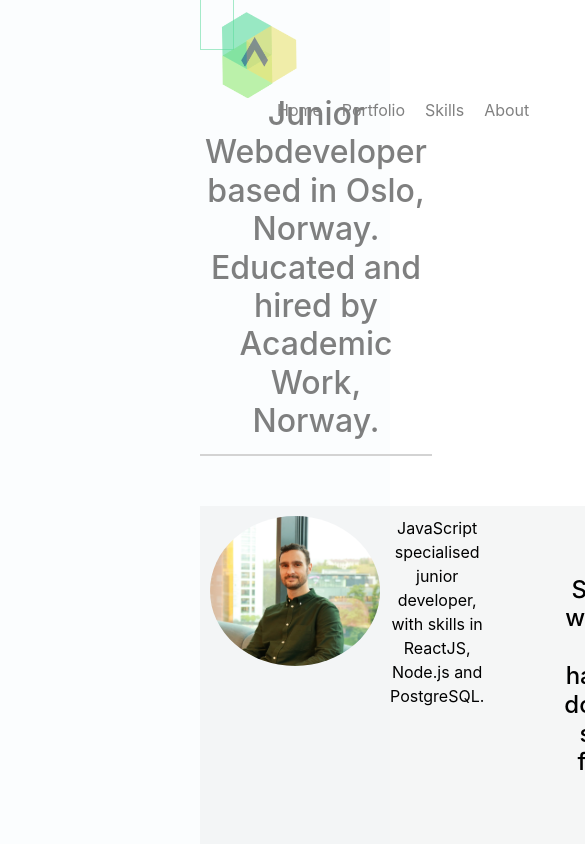
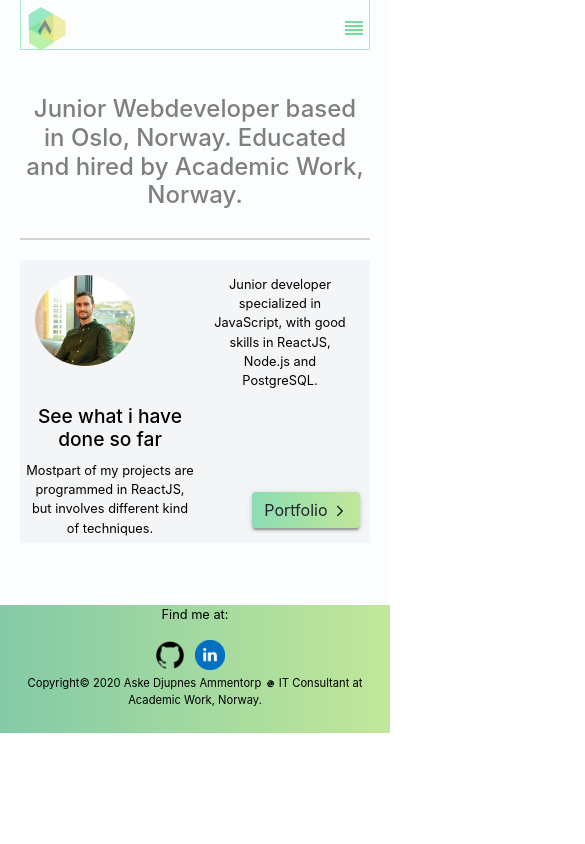
Before and after one commit to Djuppi/My-portfolio-page, a React (Create React App) app: page / in a window 390 px wide. Shown: the top 844 px of the page, 585 px wide, since content can reach past the window. Built offline with nearby package versions, Linux system fonts and the light colour scheme.

Commit message:
Mobile version done

```diff
--- a/package.json
+++ b/package.json
@@ -16,7 +16,7 @@
     "react": "^16.12.0",
     "react-bootstrap": "^1.0.0-beta.16",
     "react-dom": "^16.12.0",
-    "react-icons": "^3.8.0",
+    "react-icons": "^3.9.0",
     "react-router-dom": "^5.1.2",
     "react-scripts": "3.3.0"
   },
--- a/src/App.js
+++ b/src/App.js
@@ -10,16 +10,62 @@ import About from './components/About';
 import Skills from './components/Skills';
 import Details from './components/Details'
 import format from 'date-fns/format'
-import { DiClojureAlt } from 'react-icons/di'
+import { DiClojureAlt } from 'react-icons/di';
+import { MdReorder, MdHome, MdLaptopWindows, MdLightbulbOutline } from 'react-icons/md';
+import { IoMdInformationCircleOutline } from 'react-icons/io'
 
-function App() {
+
+class App extends React.Component {
+  constructor(props) {
+    super(props);
+
+    this.state = {
+      dropdown: '',
+      isClicked: true
+    }
+  }
+
+  async handleDropdown () {
+    const { isClicked } = this.state;
+    this.setState({ isClicked: !isClicked})
+    if(isClicked) {
+      await this.setState({
+        dropdown: "visible-dropdown"
+      })
+    } else {
+      this.setState({
+        dropdown: ""
+      })
+    }
+  }
+
+  handleOutClick () {
+    const { isClicked } = this.state;
+    if(!isClicked) {
+      this.setState({dropdown: "", isClicked: true})
+    }
+  }
+
+  render() {
+    const { dropdown } = this.state;
   return (
-    <div className="App">
+    <div className="App" onClick={this.handleOutClick.bind(this)}>
       <HashRouter>
       <nav className="navbar">
         <Link to='/'><img id="logo" src="./media/Logo.png" alt="Logo"/></Link>
+        <div>
+        <MdReorder id="menu" onClick={this.handleDropdown.bind(this)} />
+          <div id={dropdown} className="dropdown-container" >
+            <ul className="handheld-menu" onClick={this.handleDropdown.bind(this)}>
+              <Link to="/"><li>Home</li><MdHome /></Link>
+              <Link to='/portfolio'><li>Portfolio</li><MdLaptopWindows /></Link>
+              <Link to='/skills'><li>Skills</li><MdLightbulbOutline /></Link>
+              <Link to='/about'><li>About</li><IoMdInformationCircleOutline /></Link>
+            </ul>
 
-          <ul>
+          </div>
+        </div>
+          <ul className="full-menu">
             <Link to="/"><li>Home</li></Link>
             <Link to='/portfolio'><li>Portfolio</li></Link>
             <Link to='/skills'><li>Skills</li></Link>
@@ -45,5 +91,6 @@ function App() {
     </div>
   );
 }
+}
 
 export default App;
--- a/src/components/Home.js
+++ b/src/components/Home.js
@@ -3,9 +3,6 @@ import {Button} from 'react-bootstrap'
 import {IoIosArrowForward} from 'react-icons/io'
 
 class Home extends React.Component {
-    constructor(props) {
-        super(props);
-    }
 
     handlePortfolioClick(){
         const { history } = this.props;
@@ -15,12 +12,12 @@ class Home extends React.Component {
         return(
             <div className="home">
                 <div className="home-intro">
-                    <h2>Junior Webdeveloper based in Oslo, Norway. Educated and hired by Academic Work, Norway.</h2>
+                    <h1>Junior Webdeveloper based in Oslo, Norway. Educated and hired by Academic Work, Norway.</h1>
                 </div>
 
                 <div className="home-portfolio">
-                        <img className="profilePic" src="./media/aske.jpg" />
-                        <p className="summary">JavaScript specialised junior developer, with skills in ReactJS, Node.js and PostgreSQL.</p>
+                        <img className="profilePic" src="./media/aske.jpg" alt="profile" />
+                        <p className="summary">Junior developer specialized in JavaScript, with good skills in ReactJS, Node.js and PostgreSQL.</p>
                         <div>
                     <h4>See what i have done so far</h4>
                     <p className="shortProject">Mostpart of my projects are programmed in ReactJS, but involves different kind of techniques.</p>
--- a/src/components/Portfolio.js
+++ b/src/components/Portfolio.js
@@ -43,7 +43,7 @@ class Portfolio extends React.Component {
         return(
             <div className="portfolio">
                 <h1>Portfolio</h1>
-                <p>Here is some of my projects I've done in my time as a developer.</p>
+                <h2>Here is some of my projects I've done in my time as a developer.</h2>
                 <ul>
                     {allProjects}
                 </ul>
--- a/src/style.scss
+++ b/src/style.scss
@@ -2,17 +2,58 @@ $hoverColor: rgb(173, 238, 207);
 $iconColor: rgba(100, 214, 142, 0.891);
 $headerColor: rgba(84, 84, 84, 0.748);
 $textColor: #000;
+$bp-tablet: 1200px;
+$bp-minTablet: 750px;
+$bp-phones: 450px;
+$footerHeight: 8rem;
 
+@mixin respond-to($media) {
+    @if $media == "handhelds" {
+        @media only screen and (max-width: $bp-phones) { @content;}
+    }
+    @else if $media == "medium-screens" {
+        @media only screen and (min-width: $bp-minTablet +1) and (max-width: $bp-tablet - 1)  { @content;}
+    }
+    @else if $media == "wide-screens" {
+        @media only screen and (max-width: $bp-tablet) { @content;}
+    }
+}
+
+body {
+    background-color: rgba(232, 240, 247, 0.183);
+}
 .App {
     text-align: center;
     display: grid;
     grid-template-columns: 200px repeat(2, 1fr) 200px;
-    grid-template-rows: 50px 1fr auto 150px;
+    grid-template-rows: 50px 2fr 150px;
     row-gap: 40px;
     position: relative;
-    min-height: 100vh;
     background-color: rgba(232, 240, 247, 0.183);
-
+    h1 {
+            color: $headerColor;
+        }
+    @include respond-to("handhelds") {
+        grid-template-columns: 20px 1fr 20px;
+        width: 100%;
+        overflow: none;
+        h1 {
+            font-size: 1.5rem;
+            color: $headerColor;
+        }
+        h2 {
+            font-size: 1.3rem;
+        }
+        h3 {
+            font-size: 1.1rem !important;
+        }
+        p {
+            font-size: .8rem !important;
+        }
+    }
+    @include respond-to("medium-screens") {
+        grid-template-columns: 80px repeat(2, 1fr) 80px;
+    }
     color: $textColor;
     ul {
         list-style-type: none;
@@ -24,18 +65,30 @@ $textColor: #000;
     .navbar {
         border: 1px solid rgba(87, 218, 155, 0.53);
         border-top: none;
-        grid-column: 2 / span 2;
+        grid-area: 1 / 2 / 1 / span 2;
         box-shadow: 0 0 2px -2px rgba(0, 0, 0, .2);
         height: 50px;
+        padding: 0 !important;
+        @include respond-to("handhelds") {
+            grid-area: 1 / 2;
+            position: sticky;
+            top: 0;
+        }
         #logo{
-            grid-area: 1 / 1 / 1 / 1;
             left: 0;
             top: 0;
             width: 80px;
             position: relative;
             text-align: left !important;
+            @include respond-to("handhelds") {
+                width: 40px;
+                margin: 5px;
+            }
+            @include respond-to("medium-screens") {
+                width: 60px;
+            }
         }
-        ul {
+        .full-menu {
             grid-area: 1 / 2;
             list-style-type: none;
             display: flex;
@@ -43,6 +96,10 @@ $textColor: #000;
             justify-self: end;
             float: right;
             margin-right: 50px;
+            @include respond-to("handhelds") {
+                display: none;
+            };
+
             li {
                 margin-left: 20px;
                 color: grey;
@@ -53,25 +110,82 @@ $textColor: #000;
             }
 
         }
+        #menu {
+            display: none;
+            @include respond-to("handhelds") {
+                display: inline-block;
+                font-size: 24px;
+                width: 30px;
+                color: $iconColor
+            }
+        }
+        .dropdown-container {
+            display: none;
+        }
+        #visible-dropdown {
+            display: block;
+            grid-template-columns: 1fr .5fr;
+            .handheld-menu {
+               display: flex;
+               flex-direction: column;
+               width: 150px;
+               padding: 10px;
+               right: 0;
+               position: absolute;
+               background-color: rgba(233, 233, 233, 0.938);
+               border-radius: 5px;
+               text-align: center;
+               &:blur {
+                display: none;
+                }
+               a {
+                display: flex;
+                flex-direction: row;
+                justify-content: space-between;
+            }
+               li {
+                   color: $textColor;
+                   grid-area: 1 / 1;
+                   margin-bottom: 5px;
+                   justify-self: flex-start;
+                   &:hover {
+                       color: $textColor
+                   }
+               }
+               svg {
+                   fill: $iconColor;
+                   font-size: 1.2rem;
+               }
+            }
+        }
     }
+
+
+
 
 .home {
     grid-area: 2 / 2 / 2 / span 2;
     display: grid;
     grid-template-columns: 1fr 1fr;
-    grid-template-rows: repeat(3, auto);
+    grid-auto-rows: minmax(min-content, min-content);
     row-gap: 50px;
     text-align: center;
-
+    @include respond-to("handhelds") {
+        grid-area: 2 / 2;
+        grid-auto-rows: minmax(min-content, 150px);
+        row-gap: 20px;
+    }
     .home-intro {
         grid-area: 1 / 1 / 1 / span 2;
         display: flex;
-        margin: 0 auto;
         max-width: 1020px;
         justify-content: center;
         padding: 5px;
         border-bottom: 2px solid lightgray;
         h2 {
+            @include respond-to("handhelds") {
+                font-size: 1.2rem;
+            }
             color: $headerColor
         }
 }
@@ -86,6 +200,14 @@ $textColor: #000;
     grid-template-columns: repeat(2, 1fr) 3fr;
     grid-template-rows: 3fr 1fr;
     background-color: rgba(226, 229, 228, 0.353);
+    @include respond-to("handhelds") {
+        grid-area: 2 / 1 / 2 / span 2;
+        grid-template-columns: repeat(2, 1fr);
+        grid-template-rows: .5fr 1fr;
+        row-gap: 10px;
+        padding: 5px;
+    };
+    @include respond-to("medium-screens") {background-color: blue};
     img{
 
         width: 170px;
@@ -94,28 +216,53 @@ $textColor: #000;
         border-radius: 50%;
         justify-self: start;
         margin: 10px 0 10px 10px;
+        @include respond-to("handhelds") {
+            width: 100px;
+            height: auto;
+        }
     }
     .summary{
         grid-area: 1 / 2 / 1 / 2;
         justify-self: start;
         float: left;
         margin: 10px;
+        height: 100px;
+        @include respond-to("handhelds") {
+            grid-area: 1 / 2 / 2 /span 2;
+            margin: 10px;
+            font-size: 0.8rem;
+        }
     }
     h4 {
         grid-area: 1 / 3 / 1 / 3;
         color: $textColor;
         margin: 70px;
+        @include respond-to("handhelds") {
+            grid-area: 2 / 1 / 2 /span 2;
+            margin: 10px;
+            font-size: 1.2rem;
+        }
     }
     button {
         grid-area: 2 / 3 / 2 / 3;
-        margin: auto 0;
+        margin: auto 20px;
         border: none;
         max-height: 50px;
         bottom: 0;
+        @include respond-to("handhelds") {
+            grid-area: 2 / 2;
+            margin: 0 5px;
+            align-self: flex-end;
+            margin-bottom: 10px;
+        }
     }
 
     .shortProject {
         max-width: 300px;
+        margin: 0 auto;
+        @include respond-to("handhelds") {
+            font-size: 0.8rem;
+        }
     }
 
 }
@@ -155,25 +302,33 @@ $textColor: #000;
 }
 
 footer{
-    position: absolute;
+    position: fixed;
     grid-area: 4 / 1 / 4 / span 4;
     bottom: 0;
     width: 100%;
-    height: 8rem;
+    height: $footerHeight;
     margin-bottom: 0;
-    display: block;
 
     background-color: $hoverColor;
     background-image: -webkit-linear-gradient(
         left, rgba(54, 137, 94, 0.353), rgba(231, 219, 53, 0.353)
     );
+    @include respond-to("handhelds") {
+        position: absolute;
+        grid-area: 4 / 1;
+        margin: 0;
+        bottom: 0;
+    }
     .logo{
         width: 30px;
         margin: 0 10px 5px 0;
     };
     .copyright{
-        font-size: 0.7rem;
+        font-size: 0.7rem !important;
         margin-bottom: 0;
+        @include respond-to("handhelds") {
+            margin: 0 5px;
+        }
     }
 
 }
@@ -186,10 +341,16 @@ footer{
     grid-template-columns: 1fr;
     grid-template-rows: 80px 80px 2fr;
     color: $headerColor;
-    p {
+    @include respond-to("handhelds") {
+        grid-area: 2 / 2;
+    }
+    h2 {
         grid-area: 2 / 1 / 2 / 2;
         font-size: 1.5rem;
-        color: $textColor
+        color: $headerColor;
+        @include respond-to("handhelds") {
+            grid-area: 2 / 1;
+        }
     }
     ul{
         display: flex;
@@ -197,6 +358,10 @@ footer{
         flex-wrap: wrap;
         grid-area: 3 / 1 / 3 / 2;
         text-align: center;
+        padding: 0;
+        @include respond-to("handhelds") {
+            grid-area: 3 / 1;
+        }
         a {
             color: $textColor;
             &:hover {
@@ -213,15 +378,17 @@ footer{
             box-shadow: 0 10px 10px 0 rgba(0,0,0,0.14), 0 1px 7px 0 rgba(0,0,0,0.12), 0 3px 1px -1px rgba(0,0,0,0.2);
             cursor: pointer;
         }
+        @include respond-to("handhelds") {
+            width: 250px;
+            height: 150px;
+        }
 
     }
     img {
-        &.digipant{
-            background-color: #FFF2F5;
-        }
         width: 100%;
         height: 100%;
         margin: 0;
+
     }
     Button {
         margin-bottom: 5px;
@@ -230,17 +397,125 @@ footer{
 
 }
 
+.skills {
+    grid-area: 2 / 2/ 2 / span 2;
+    display: grid;
+    grid-template-columns: 20px repeat(2, 1fr) 20px;
+    grid-template-rows: 50px auto;
+    column-gap: 20px;
+    row-gap: 20px;
+    @include respond-to("handhelds") {
+        grid-area: 2 / 2;
+        grid-template-columns: 0.5fr 1fr;
+        grid-template-rows: auto;
+        grid-auto-rows: minmax(min-content, 150px) !important;
+        row-gap: 40px;
+    }
+    h3 {
+        grid-area: 1 / 2 / 1 / span 2;
+        color: $headerColor;
+        @include respond-to("handhelds") {
+            grid-area: 1 / 1 / 1 / span 2;
+            grid-template-columns: 0.5fr 1fr;
+        }
+    }
+    i {
+        font-size: 3rem;
+        color: $iconColor;
+        margin: 10px;
+        @include respond-to("handhelds") {
+           font-size: 2.5rem;
+           margin-left: -10px
+        }
+    }
+    .Html-css {
+        grid-area: 2 / 2;
+        display: grid;
+        grid-template-columns: 1fr 4fr;
+        height: auto;
+        margin-bottom: 220px;
+        @include respond-to("handhelds") {
+            grid-area: 2 / 1 / 2 / span 2;
+            margin-bottom: 0;
+        }
+        .icons {
+            grid-area: 1 / 1 / span 2 / 1;
+            display: flex;
+            flex-direction: column;
+        }
+        h4 {
+            display: ffex;
+            align-self: flex-end;
+            grid-area: 1 / 2;
+        }
+        p{
+            grid-area: 2 / 2
+        }
+    }
+    .Javascript {
+        grid-area: 2 / 3;
+        display: grid;
+        grid-template-columns: 1fr 4fr;
+        height: auto;
+        margin-top: 150px;
+        @include respond-to("handhelds") {
+            grid-area: 3 / 1 / 3 / span 2;
+            margin: 0;
+        }
+        .icons {
+            grid-area: 1 / 1 / span 2 / 1;
+            display: flex;
+            flex-direction: column;
+        }
+        h4 {
+            grid-area: 1 / 2;
+        }
+        p{
+            grid-area: 2 / 2;
+        }
+    }
+    .After-course {
+        grid-area: 3 / 2;
+        display: grid;
+        grid-template-columns: 1fr 4fr;
+        height: auto;
+        margin-top: -100px;
+        justify-content: center;
+        @include respond-to("handhelds") {
+            grid-area: 4 / 1 / 4 / span 2;
+            margin: 0;
+        }
+        .icons {
+            grid-area: 1 / 1 / span 2 / 1;
+            display: flex;
+            flex-direction: column;
+        }
+        h4 {
+            grid-area: 1 / 2;
+        }
+        p{
+            grid-area: 2 / 2
+        }
+    }
+
+}
 
 .about {
     max-width: 600px;
     margin: 0 auto;
     grid-area: 2/ 2/ 2/ span 2;
-    display: grid;
     color: $headerColor;
+    @include respond-to("handhelds") {
+        grid-area: 2 / 2;
+        row-gap: 40px;
+    }
     img {
         grid-row: 2;
         width: 400px;
         padding: 5px;
+        @include respond-to("handhelds") {
+            width: 200px;
+        }
     }
     h3{
         color: $textColor;
@@ -320,77 +595,3 @@ footer{
 
     }
 }
-
-.skills {
-    grid-area: 2 / 2/ 2 / span 2;
-    display: grid;
-    grid-template-columns: 20px repeat(2, 1fr) 20px;
-    grid-template-rows: 50px auto;
-    column-gap: 20px;
-    row-gap: 20px;
-    h3 {
-        grid-area: 1 / 2 / 1 / span 2;
-        color: $headerColor;
-    }
-    i {
-        font-size: 3rem;
-        color: $iconColor;
-        margin: 10px;
-    }
-    .Html-css {
-        grid-area: 2 / 2;
-        display: grid;
-        grid-template-columns: 1fr 4fr;
-        height: auto;
-        margin-bottom: 220px;
-        .icons {
-            grid-area: 1 / 1 / span 2 / 1;
-            display: flex;
-            flex-direction: column;
-        }
-        h4 {
-            grid-area: 1 / 2;
-        }
-        p{
-            grid-area: 2 / 2
-        }
-    }
-    .Javascript {
-        grid-area: 2 / 3;
-        display: grid;
-        grid-template-columns: 1fr 4fr;
-        height: auto;
-        margin-top: 150px;
-        .icons {
-            grid-area: 1 / 1 / span 2 / 1;
-            display: flex;
-            flex-direction: column;
-        }
-        h4 {
-            grid-area: 1 / 2;
-        }
-        p{
-            grid-area: 2 / 2;
-        }
-    }
-    .After-course {
-        grid-area: 3 / 2;
-        display: grid;
-        grid-template-columns: 1fr 4fr;
-        height: auto;
-        margin-top: -100px;
-        justify-content: center;
-        .icons {
-            grid-area: 1 / 1 / span 2 / 1;
-            display: flex;
-            flex-direction: column;
-        }
-        h4 {
-            grid-area: 1 / 2;
-        }
-        p{
-            grid-area: 2 / 2
-        }
-    }
-
-}
```
Also changed, not shown: 5 other files (tests, documents, lock files or other folders).
